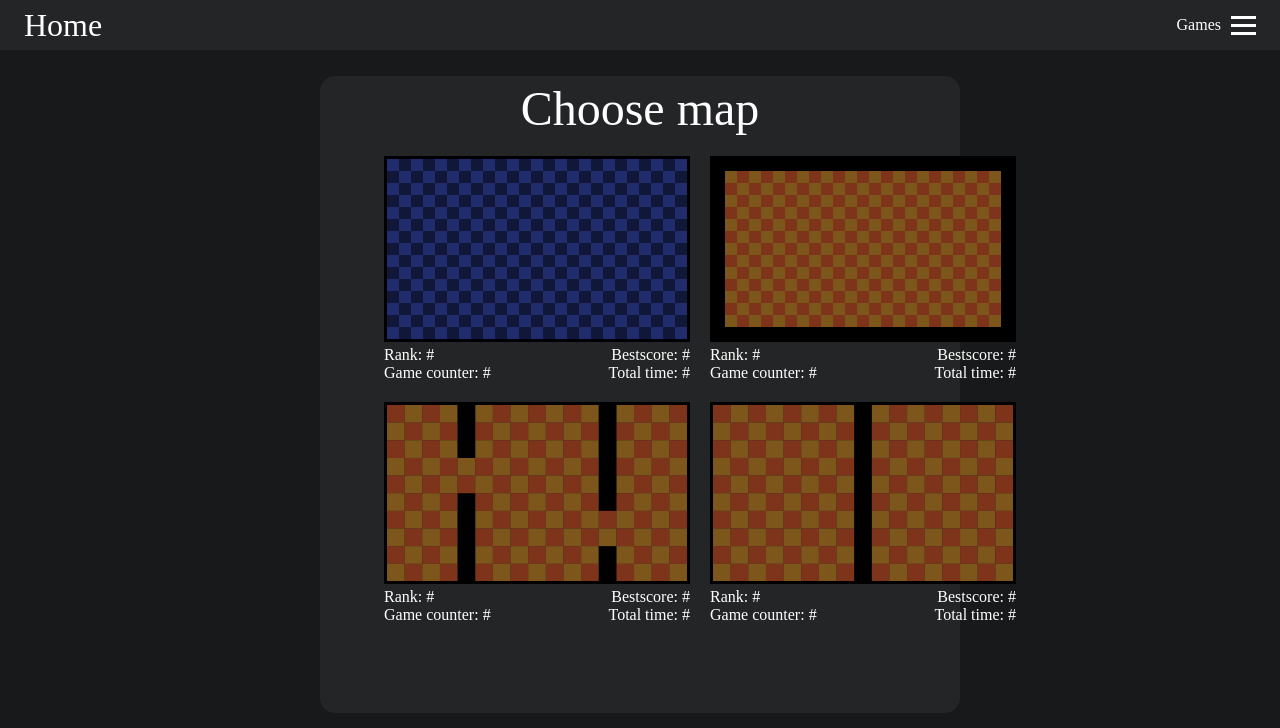
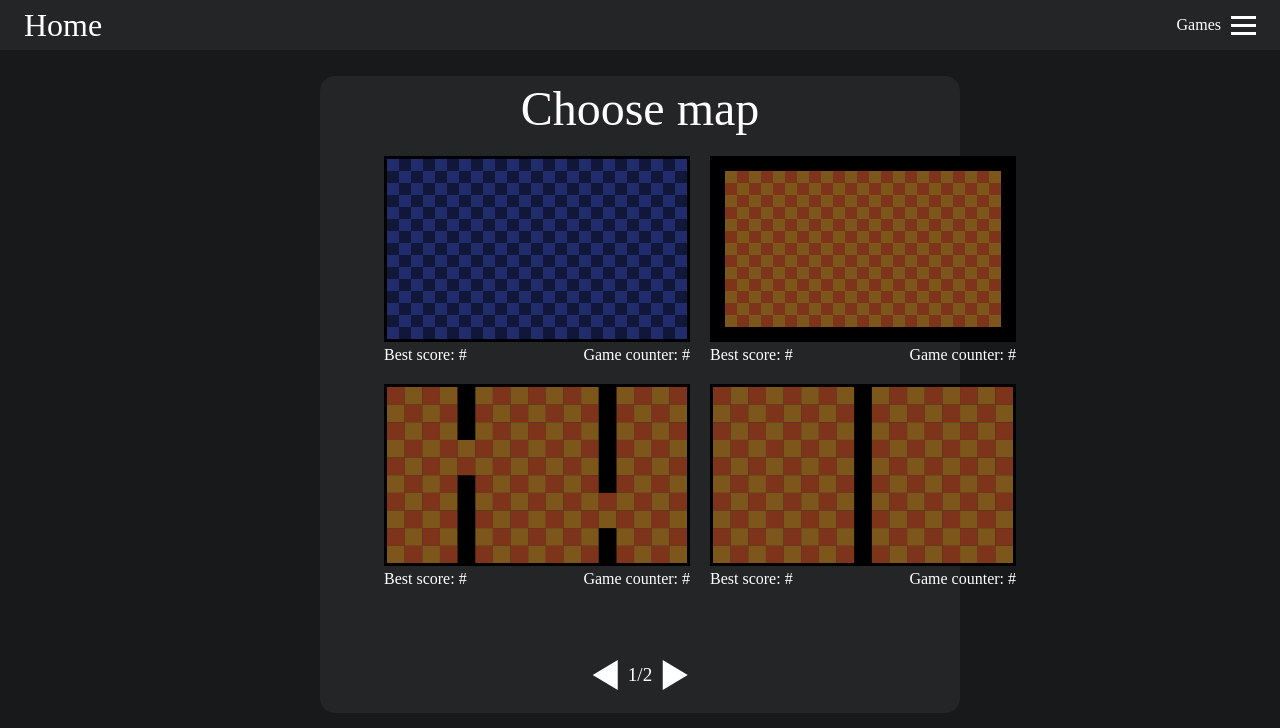
Before and after one commit to AdrianSzafranski/snake-maker, an Angular app: page /snake/menu/maps in a window 1280 px wide. Shown: the top 728 px of the page. Built offline with nearby package versions, Linux system fonts and the light colour scheme.

Commit message:
Add map pagination [Snake Game]

```diff
--- a/src/app/snake/snake-menu/snake-maps/snake-map/snake-map.component.html
+++ b/src/app/snake/snake-menu/snake-maps/snake-map/snake-map.component.html
@@ -2,12 +2,8 @@
     <canvas class="map" #mapCanvas></canvas>
     <div class="mapInfo">
         <div class="statsInfo">
-            <p>Rank: #</p>
-            <p>Bestscore: #</p>
-        </div>
-        <div class="statsInfo">
+            <p>Best score: #</p>
             <p>Game counter: #</p>
-            <p>Total time: #</p>
         </div>
     </div>
 </div>
--- a/src/app/snake/snake-menu/snake-maps/snake-maps.component.css
+++ b/src/app/snake/snake-menu/snake-maps/snake-maps.component.css
@@ -17,3 +17,38 @@
 .map {
     width: 100%;
 }
+.mapNav {
+    font-size: 1.2rem;
+    display: inline-flex;
+    align-items: center;
+    position: absolute;
+    bottom: 2%;
+    left: 50%;
+    transform: translateX(-50%);
+}
+.arrow-button {
+    width: 0;
+    height: 0;
+    border-style: solid;
+    display: inline-block;
+    margin: 10px;
+    cursor: pointer;
+}
+
+.left-arrow {
+    border-style: solid;
+    display: inline-block;
+    margin: 10px;
+    cursor: pointer;
+    border-width: 15px 25px 15px 0;
+    border-color: transparent white transparent transparent;
+}
+
+.right-arrow {
+    border-style: solid;
+    display: inline-block;
+    margin: 10px;
+    cursor: pointer;
+    border-width: 15px 0 15px 25px;
+    border-color: transparent transparent transparent white;
+}
--- a/src/app/snake/snake-menu/snake-maps/snake-maps.component.html
+++ b/src/app/snake/snake-menu/snake-maps/snake-maps.component.html
@@ -1,6 +1,11 @@
 <div class="container">
     <p class="title">Choose map</p>
     <div class="mapsContainer">
-        <app-snake-map *ngFor="let currentMap of maps" [map]="currentMap" class="map" (click)="onStartGame(currentMap.id)"></app-snake-map>
+        <app-snake-map *ngFor="let currentMap of displayedMaps" [map]="currentMap" class="map" (click)="onStartGame(currentMap.id)"></app-snake-map>
+    </div>
+    <div class="mapNav">
+        <div class="left-arrow" (click)="onGetPreviousMaps()"></div>
+        <span>{{ displayedMapsStartIndex / 4 + 1 }}/{{ this.pagesNumber }}</span>
+        <div class="right-arrow" (click)="onGetNextMaps()"></div>
     </div>
 </div>
--- a/src/app/snake/snake-menu/snake-maps/snake-maps.component.ts
+++ b/src/app/snake/snake-menu/snake-maps/snake-maps.component.ts
@@ -11,13 +11,18 @@ import { Router } from '@angular/router';
 export class SnakeMapsComponent implements OnInit {
 
   maps!: snakeMapModel[];
+  displayedMaps!: snakeMapModel[];
+  displayedMapsStartIndex!: number;
   selectedMap?: number;
-
+  pagesNumber!: number;
   constructor(private snakeService: SnakeService, private router: Router){
   }
 
   ngOnInit(): void {
     this.maps = this.snakeService.getMaps();
+    this.displayedMaps = this.maps.slice(0, 4);
+    this.displayedMapsStartIndex = 0;
+    this.pagesNumber =  Math.ceil(this.maps.length / 4);
   }
 
   onStartGame(mapId: number) {
@@ -26,4 +31,16 @@ export class SnakeMapsComponent implements OnInit {
     this.router.navigate(['/snake/game', this.selectedMap]);
   }
 
+  onGetPreviousMaps() {
+    if(this.displayedMapsStartIndex - 4 < 0) return;
+    this.displayedMapsStartIndex -= 4;
+    this.displayedMaps = this.maps.slice(this.displayedMapsStartIndex, this.displayedMapsStartIndex + 4);
+  }
+
+  onGetNextMaps() {
+    if(this.displayedMapsStartIndex + 4 >=  this.maps.length) return;
+    this.displayedMapsStartIndex += 4;
+    this.displayedMaps = this.maps.slice(this.displayedMapsStartIndex, this.displayedMapsStartIndex + 4);
+  }
+
 }
--- a/src/app/snake/snake-menu/snake-menu.component.css
+++ b/src/app/snake/snake-menu/snake-menu.component.css
@@ -9,4 +9,5 @@
     align-items: center;
     background-color: rgb(36, 37, 38);
     border-radius: 15px;
+    position: relative;
 }
--- a/src/app/snake/snake-menu/snake-menu.component.html
+++ b/src/app/snake/snake-menu/snake-menu.component.html
@@ -1,5 +1,5 @@
 <div class='container'>
-    <div style="width: 100%">
+    <div style="width: 100%" >
     <router-outlet></router-outlet>
     </div>
 </div>
--- a/src/app/snake/snake.service.ts
+++ b/src/app/snake/snake.service.ts
@@ -68,6 +68,36 @@ export class SnakeService {
       snakeInitCoords: `[{"x": 5, "y": 5}, {"x": 5, "y": 4}]`,
       initTimeToPassOneElementInSeconds: 0.7
     },
+    {
+      id: 5,
+      boardWidthInElements: 25,
+      boardHeightInElements: 15,
+      boardFirstColor: "#7c561b",
+      boardSecondColor: "#7e341b",
+      obstacleColor: "#000000",
+      obstacles: `[
+        {"x": 0, "y": 0, "width": 0, "height": 15},
+        {"x": 24, "y": 0, "width": 0, "height": 15}
+      ]`,
+      snakeInitDirection: 'up',
+      snakeInitCoords: `[{"x": 5, "y": 5}, {"x": 5, "y": 4}]`,
+      initTimeToPassOneElementInSeconds: 0.7
+    },
+    {
+      id: 6,
+      boardWidthInElements: 25,
+      boardHeightInElements: 15,
+      boardFirstColor: "#7c561b",
+      boardSecondColor: "#7e341b",
+      obstacleColor: "#000000",
+      obstacles: `[
+        {"x": 0, "y": 0, "width": 25, "height": 0},
+        {"x": 0, "y": 14, "width": 25, "height": 0}
+      ]`,
+      snakeInitDirection: 'up',
+      snakeInitCoords: `[{"x": 5, "y": 5}, {"x": 5, "y": 4}]`,
+      initTimeToPassOneElementInSeconds: 0.7
+    },
   ];
 
   getMaps() {
```
